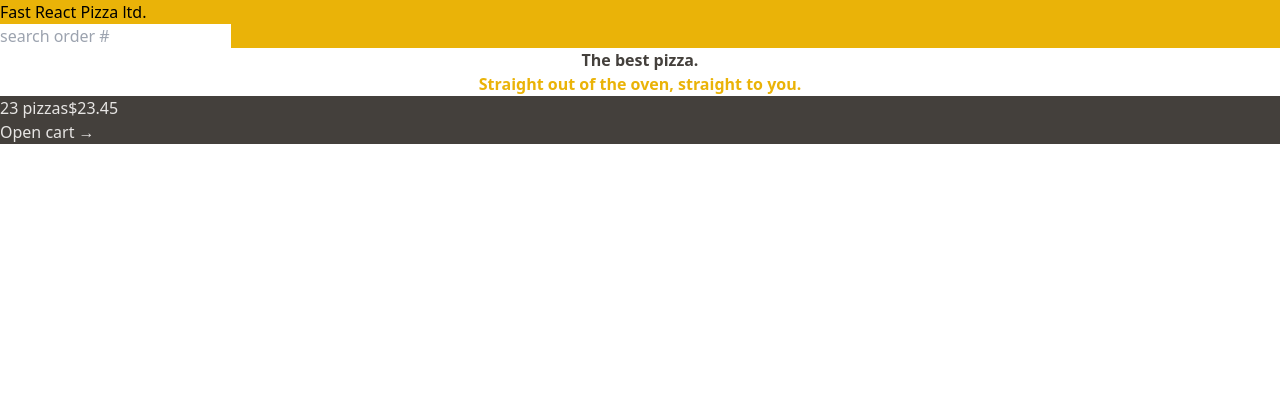
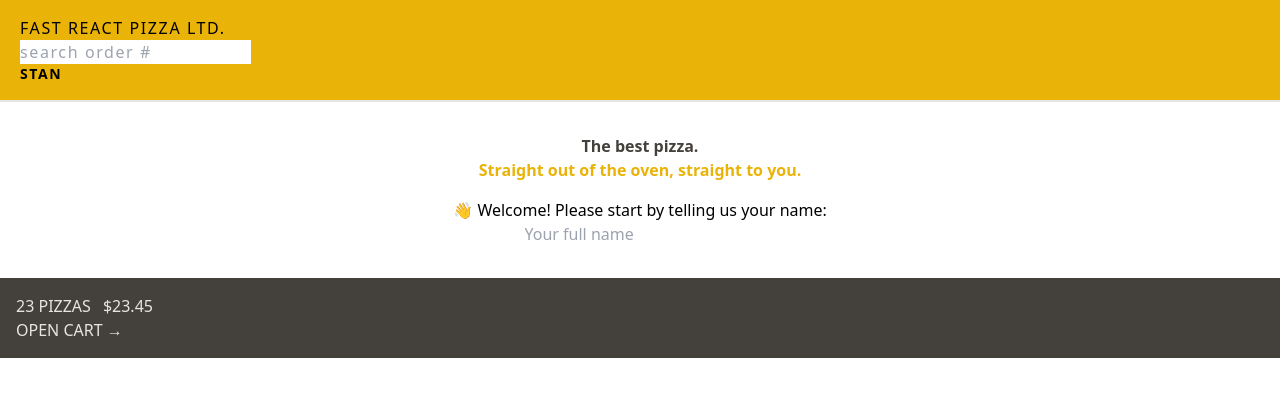
Before and after one commit to justaway1/fast-react-pizza, a React (Vite) app: page / in a window 1280 px wide. Shown: the top 396 px of the page. Built offline with nearby package versions, Linux system fonts and the light colour scheme.

Commit message:
added more tailwind styles

```diff
--- a/src/features/cart/CartOverview.jsx
+++ b/src/features/cart/CartOverview.jsx
@@ -2,8 +2,8 @@ import { Link } from "react-router-dom";
 
 function CartOverview() {
   return (
-    <div className="bg-stone-700 text-stone-200">
-      <p>
+    <div className="bg-stone-700 text-stone-200 uppercase p-4">
+      <p className="space-x-3">
         <span>23 pizzas</span>
         <span>$23.45</span>
       </p>
--- /dev/null
+++ b/src/features/user/Username.jsx
@@ -0,0 +1,9 @@
+function Username() {
+  return (
+    <div>
+      <p className="text-sm font-semibold">Stan</p>
+    </div>
+  );
+}
+
+export default Username;
--- a/src/ui/Header.jsx
+++ b/src/ui/Header.jsx
@@ -1,11 +1,13 @@
 import { Link } from "react-router-dom";
 import SearchOrder from "../features/order/SearchOrder";
+import Username from "../features/user/Username";
 
 function Header() {
   return (
-    <header className="bg-yellow-500">
+    <header className="bg-yellow-500 uppercase tracking-widest py-4 px-5 border-b-2 border-stone-200">
       <Link to="/">Fast React Pizza ltd.</Link>
       <SearchOrder />
+      <Username />
     </header>
   );
 }
--- a/src/ui/Home.jsx
+++ b/src/ui/Home.jsx
@@ -1,13 +1,17 @@
+import CreateUser from "../features/user/CreateUser";
+
 function Home() {
   return (
-    <div>
-      <h1 className=" text-stone-700 font-semibold text-center">
+    <div className="m-8 text-center">
+      <h1 className=" text-stone-700 font-semibold mb-4">
         The best pizza.
         <br />
         <span className="text-yellow-500">
           Straight out of the oven, straight to you.
         </span>
       </h1>
+
+      <CreateUser />
     </div>
   );
 }
```
